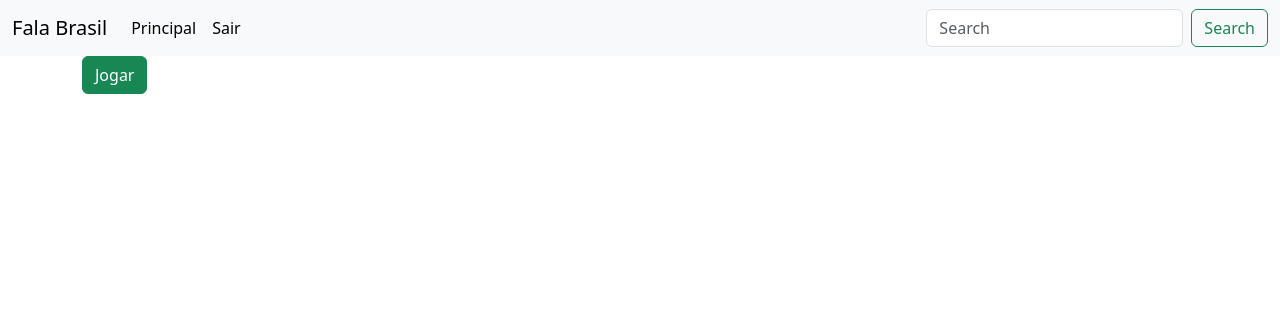
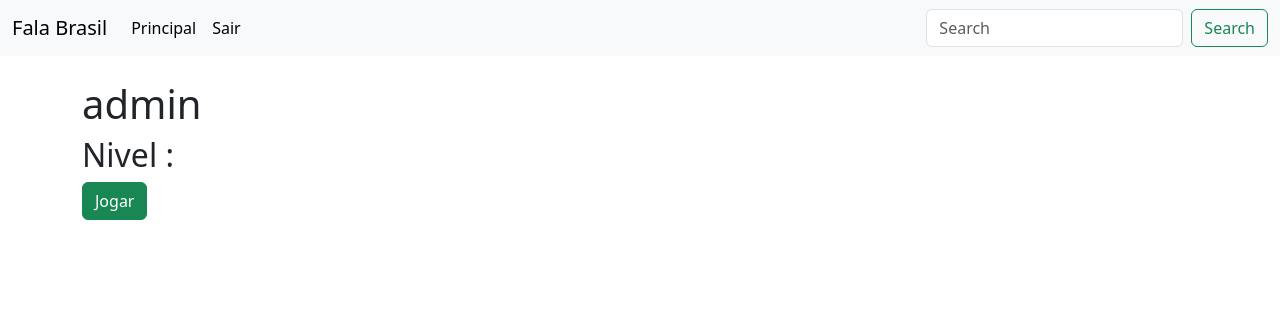
Before and after one commit to eulerBM/fala_brasil, a Django app: page / in a window 1280 px wide. Shown: the top 316 px of the page. Run offline with Django 4.2, Linux system fonts and the light colour scheme; a user stored in the database is signed in.

Commit message:
HTML da progessao da conta

```diff
--- a/templates/home/home.html
+++ b/templates/home/home.html
@@ -7,6 +7,12 @@
 
 
 <div class="container">
+
+    <img src="" alt="">
+
+    <h1>{{ request.user }}</h1>
+
+    <h2>Nivel : </h2>
 
     <a href="{% url 'playing' %}" id='botao' type="button" class="btn btn-success">Jogar</a>
 
```
